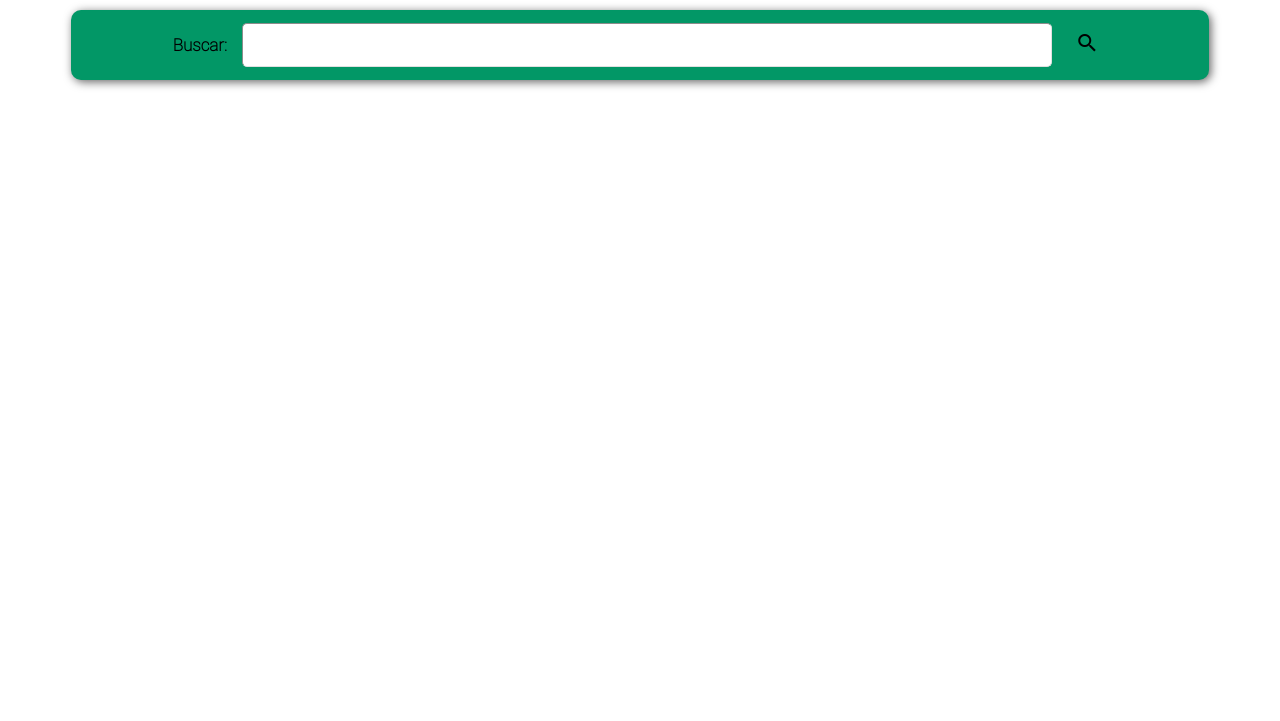
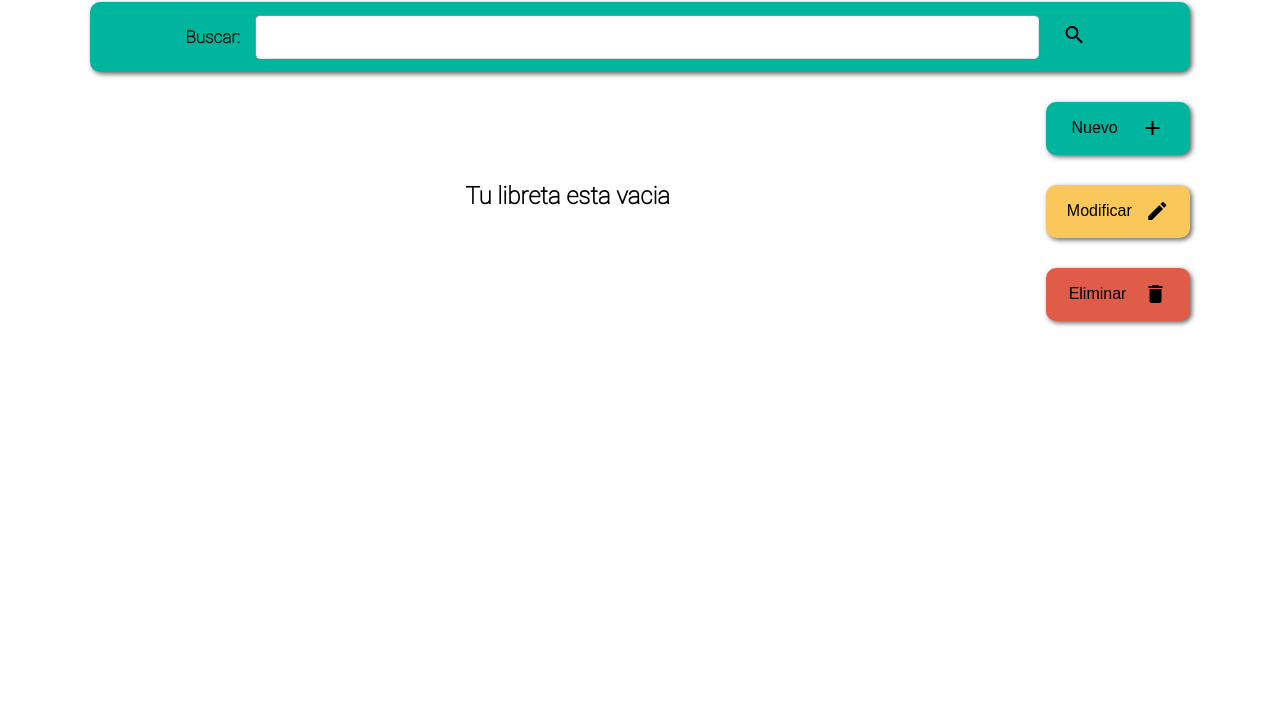
Before and after one commit to EdgardoP/Libreta-de-Contactos, a plain HTML site: page index.html in a window 1280 px wide. Shown: the part 79-800 px from the top of the page. Drawn offline with Linux system fonts and the light colour scheme.

Commit message:
Aplicar estilos a la aplicacion

```diff
--- a/index.html
+++ b/index.html
@@ -28,11 +28,13 @@
             </form>
         </section>
         <section class="contenido">
-            <div>
-
+            <div class="contactos">
+                <h2>Tu libreta esta vacia</h2>
             </div>
-            <div>
-
+            <div class="botones">
+                <button class="nuevo">Nuevo<i class="material-icons">add</i></button>
+                <button class="editar">Modificar<i class="material-icons">edit</i></button>
+                <button class="eliminar">Eliminar<i class="material-icons">delete</i></button>
             </div>
         </section>
     </main>
--- a/styles.css
+++ b/styles.css
@@ -1,5 +1,6 @@
 body {
     font-family: "Roboto-Thin";
+    margin: 0px 7% 0px 7%;
 }
 
 @font-face {
@@ -18,14 +19,14 @@ body {
 }
 
 .forma {
-    background-color: #029766;
+    background-color: #00B59E;
     display: flex;
     justify-content: center;
     align-items: center;
     height: 70px;
-    width: 90%;
+    width: 100%;
     border-radius: 10px;
-    box-shadow: #646464 2px 2px 10px;
+    box-shadow: #646464 2px 2px 5px;
 }
 
 .forma input {
@@ -51,6 +52,7 @@ body {
     border-color: transparent;
     cursor: pointer;
     -webkit-transition: 0.3s;
+    transition: 0.1s;
     border-radius: 200px;
 }
 
@@ -63,3 +65,52 @@ body {
     font-size: 17px;
     font-weight: bold;
 }
+
+.contenido {
+    display: flex;
+    flex-direction: row;
+    align-items: center;
+}
+
+.contactos {
+    width: 90%;
+    text-align: center;
+}
+
+.botones {
+    display: flex;
+    flex-direction: column;
+    width: 150px;
+}
+
+.botones button {
+    margin: 30px 0px 0px 0px;
+    display: flex;
+    align-items: center;
+    justify-content: space-around;
+    padding: 10%;
+    border-radius: 10px;
+    box-shadow: #646464 2px 2px 5px;
+    font-size: medium;
+    cursor: pointer;
+    border: none;
+    -webkit-transition: 0.4s;
+    transition: 0.4s;
+}
+
+.botones button:hover {
+    background-color: #ffffff;
+    transition: 0.4s;
+}
+
+.botones .nuevo {
+    background-color: #00B59E;
+}
+
+.botones .editar {
+    background-color: #FAC75A;
+}
+
+.botones .eliminar {
+    background-color: #DF5C48;
+}
```
